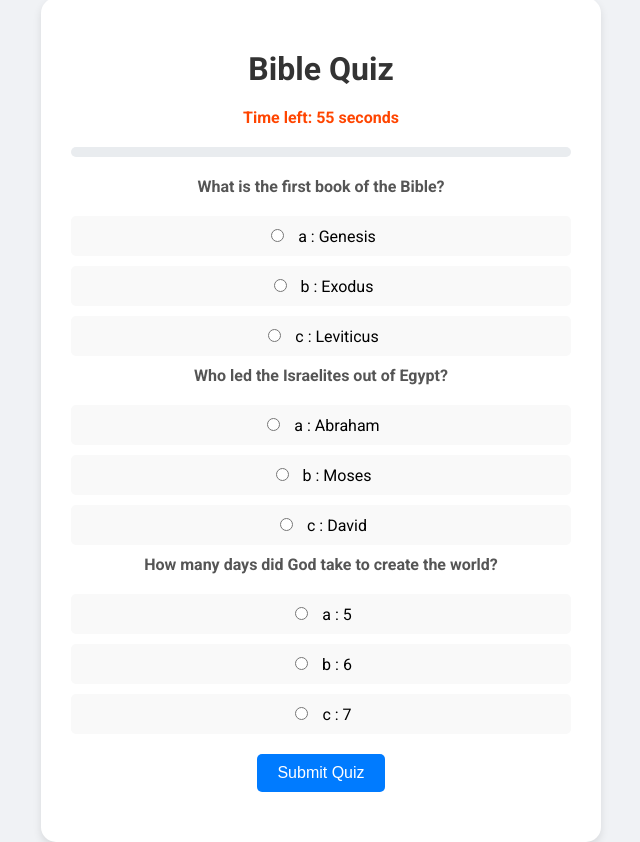
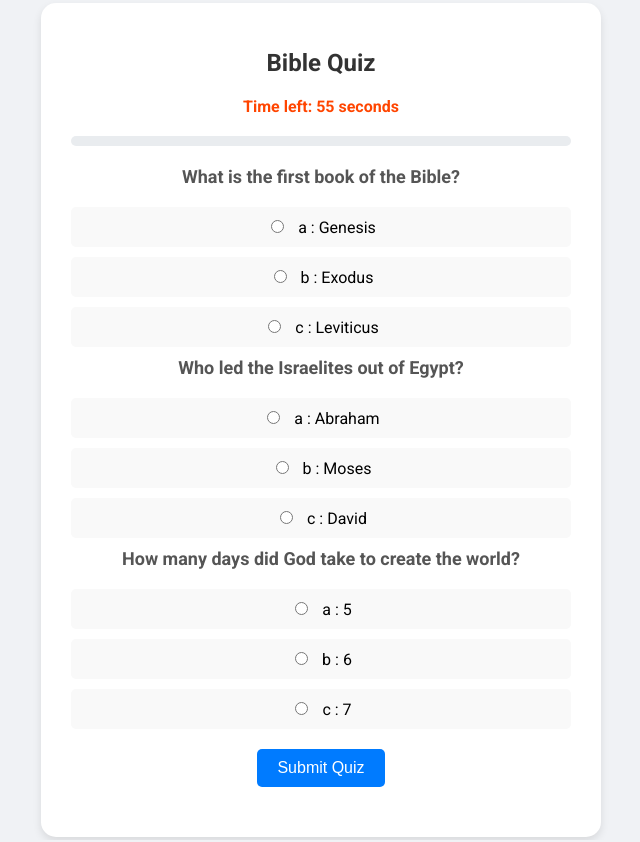
Before and after one commit to Rajkumarnunna/quizapp, a plain HTML site: page index.html in a window 1280 px wide. Shown: the whole page, without its empty margins (319-959 px from the left). Drawn offline with Linux system fonts and the light colour scheme.

```diff
--- a/style.css
+++ b/style.css
@@ -1,3 +1,6 @@
+/* Modern Design Styles */
+
+/* Base Styles */
 body {
     font-family: 'Roboto', sans-serif;
     background-color: #f0f2f5;
@@ -9,8 +12,9 @@ body {
     padding: 20px;
 }
 
+/* Quiz Container */
 .quiz-container {
-    background: white;
+    background: #ffffff;
     border-radius: 15px;
     padding: 30px;
     box-shadow: 0 4px 8px rgba(0, 0, 0, 0.1);
@@ -19,17 +23,21 @@ body {
     text-align: center;
 }
 
+/* Heading Styles */
 h1 {
     margin-bottom: 20px;
     color: #333;
+    font-size: 24px;
 }
 
+/* Timer Styles */
 #timer {
     margin-bottom: 20px;
     font-weight: bold;
     color: #ff4500;
 }
 
+/* Progress Bar Styles */
 #progress-bar {
     background: #e9ecef;
     border-radius: 5px;
@@ -44,6 +52,7 @@ h1 {
     transition: width 0.4s ease;
 }
 
+/* Quiz Question Styles */
 #quiz {
     margin-bottom: 20px;
 }
@@ -52,8 +61,10 @@ h1 {
     margin-bottom: 20px;
     font-weight: bold;
     color: #555;
+    font-size: 18px;
 }
 
+/* Answer Styles */
 .answers {
     list-style-type: none;
     padding: 0;
@@ -79,6 +90,7 @@ h1 {
     color: #0f5132;
 }
 
+/* Button Styles */
 button {
     background-color: #007bff;
     color: white;
@@ -99,6 +111,7 @@ button:disabled {
     cursor: not-allowed;
 }
 
+/* Results Styles */
 #results {
     margin-top: 20px;
     font-size: 18px;
```
